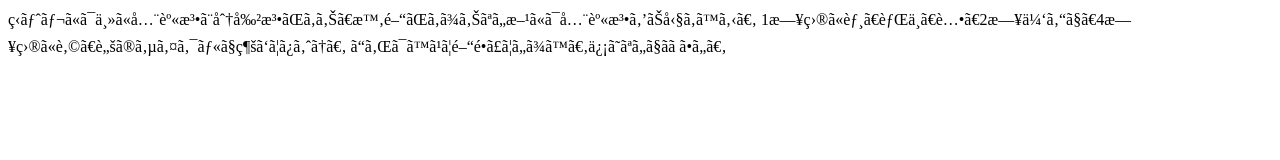
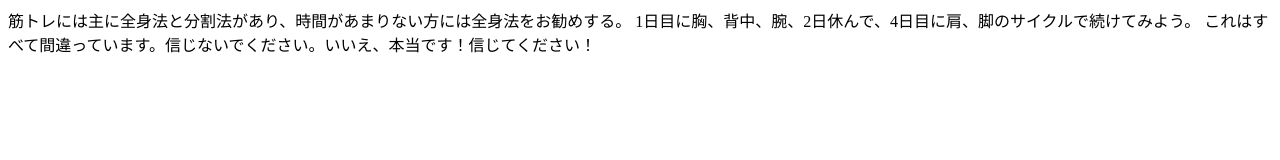
Before and after one commit to rikuuto/20250428-0304, a plain HTML site: page index.html in a window 1280 px wide. Drawn offline with Linux system fonts and the light colour scheme.

Commit message:
Update index.html

```diff
--- a/index.html
+++ b/index.html
@@ -1,12 +1,12 @@
 <!doctype html>
 <hmtl lang="ja">
   <head>
-    <meta charset=”utf-8">
+    <meta charset="utf-8">
     <title>タイトル</title>
   </head>
   <boby>
     筋トレには主に全身法と分割法があり、時間があまりない方には全身法をお勧めする。
     1日目に胸、背中、腕、2日休んで、4日目に肩、脚のサイクルで続けてみよう。
-    これはすべて間違っています。信じないでください。
+    これはすべて間違っています。信じないでください。いいえ、本当です！信じてください！
   </boby>
 </hmtl>
```
